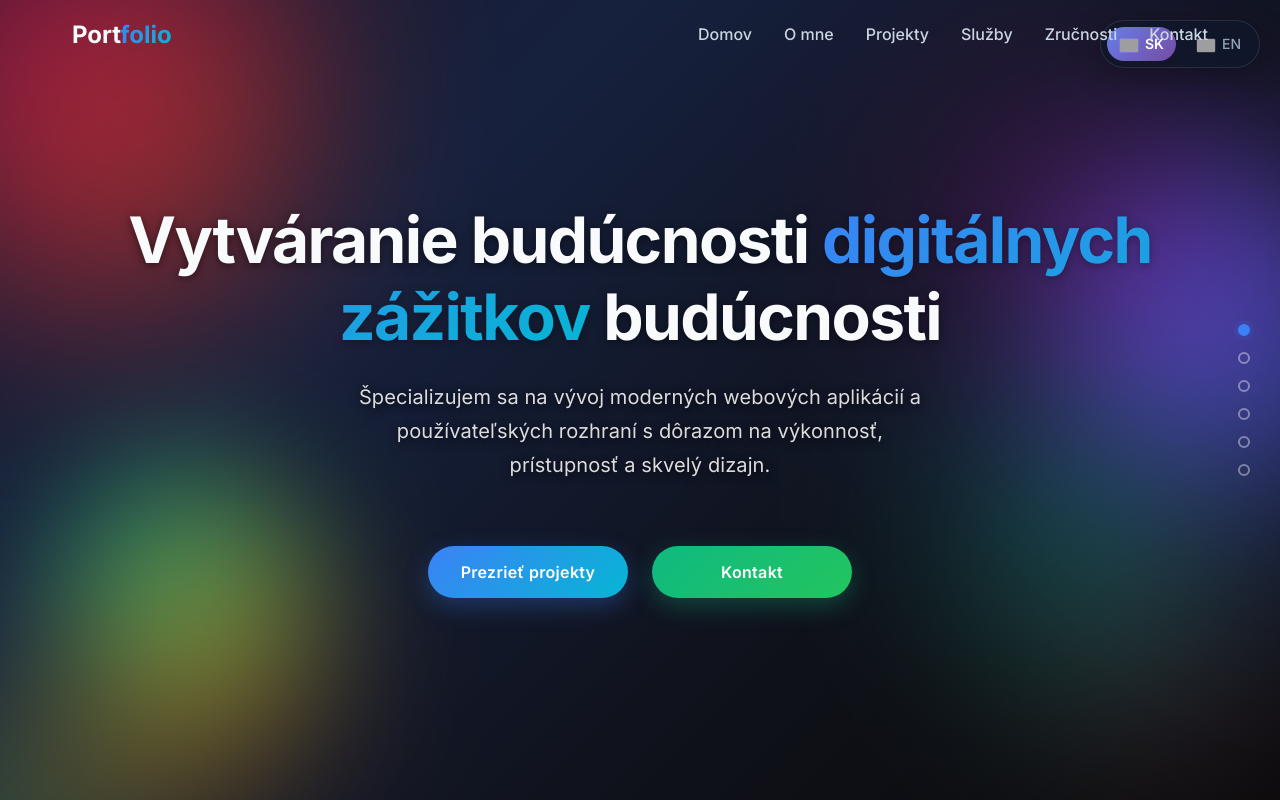
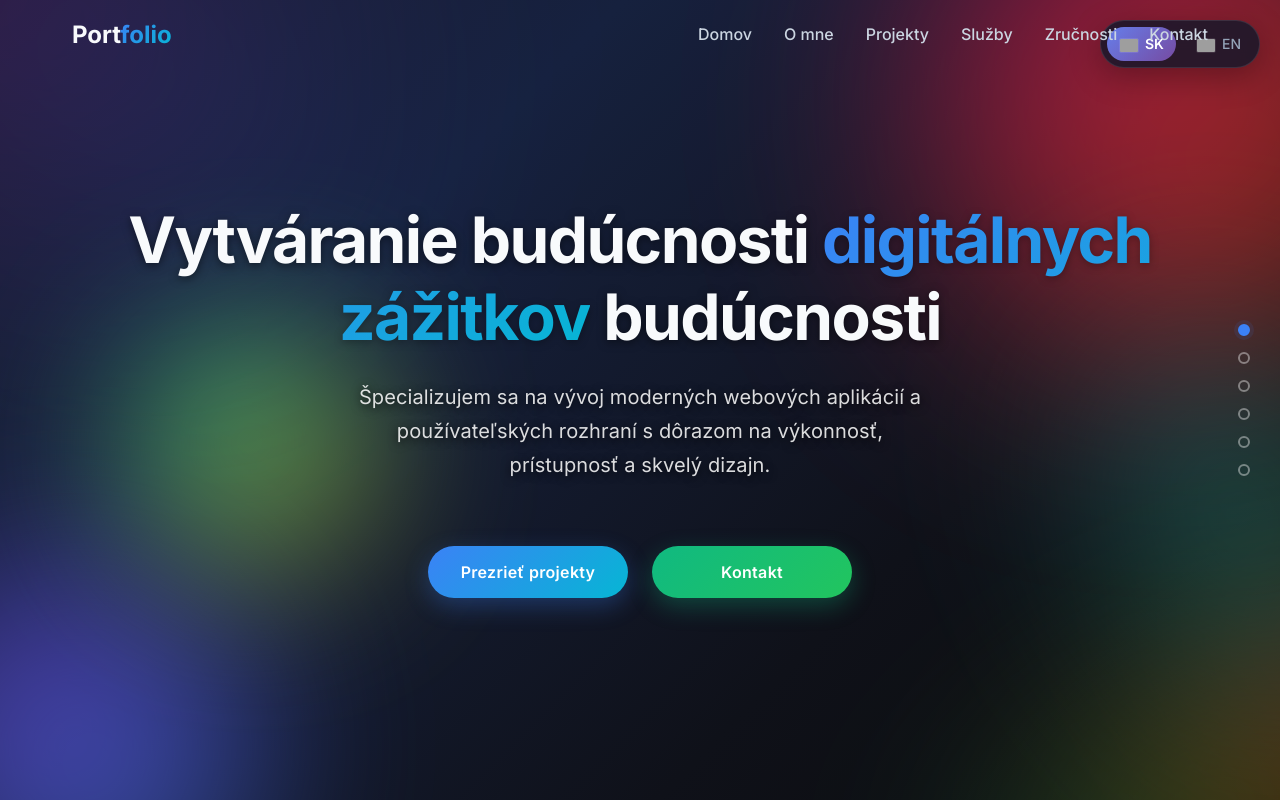
Before and after one commit to Mild-Solvent/DAV-portfolio, a Next.js app in the folder web/: page / in a window 1280 px wide. Shown: the top 800 px of the page. Built offline with nearby package versions, Linux system fonts and the light colour scheme; grey boxes are pictures that could not be loaded.

Commit message:
gradients

```diff
--- a/web/src/components/Hero/Hero.tsx
+++ b/web/src/components/Hero/Hero.tsx
@@ -249,49 +249,49 @@ const Hero: React.FC = () => {
         visible={isHovering}
       />
 
-      {/* Rainbow gradient circles */}
+      {/* Gradient decorative elements */}
       <GradientCircle
-        size="400px"
-        position="top: -100px; left: -100px"
+        size="500px"
+        position="top: -150px; right: -150px"
         color="linear-gradient(135deg, #ff006e 0%, #fb5607 100%)"
-        blur="100px"
+        blur="120px"
       />
       <GradientCircle
-        size="300px"
-        position="top: 20%; right: -80px"
+        size="350px"
+        position="bottom: -120px; left: -100px"
         color="linear-gradient(135deg, #8338ec 0%, #3a86ff 100%)"
-        blur="80px"
+        blur="90px"
       />
       <GradientCircle
         size="250px"
-        position="bottom: 10%; left: 5%"
+        position="top: 40%; left: 10%"
         color="linear-gradient(135deg, #06ffa5 0%, #ffbe0b 100%)"
-        blur="70px"
+        blur="80px"
       />
 
-      {/* Rainbow gradient ellipses */}
+      {/* Gradient ellipses */}
       <GradientEllipse
-        width="600px"
-        height="200px"
-        position="top: 30%; right: -200px"
+        width="650px"
+        height="220px"
+        position="top: -100px; left: -300px"
         color="linear-gradient(90deg, #ff006e 0%, #8338ec 50%, #3a86ff 100%)"
-        blur="120px"
-        rotation="rotate(45deg)"
+        blur="140px"
+        rotation="rotate(30deg)"
       />
       <GradientEllipse
-        width="500px"
-        height="150px"
-        position="bottom: -50px; left: -150px"
+        width="550px"
+        height="180px"
+        position="bottom: -80px; right: -250px"
         color="linear-gradient(90deg, #06ffa5 0%, #ffbe0b 50%, #fb5607 100%)"
-        blur="90px"
-        rotation="rotate(-30deg)"
+        blur="110px"
+        rotation="rotate(-25deg)"
       />
       <GradientEllipse
-        width="400px"
-        height="180px"
-        position="top: 60%; left: 70%"
+        width="450px"
+        height="200px"
+        position="top: 55%; right: -200px"
         color="linear-gradient(90deg, #3a86ff 0%, #06ffa5 50%, #ff006e 100%)"
-        blur="100px"
+        blur="110px"
         rotation="rotate(60deg)"
       />
 
```
